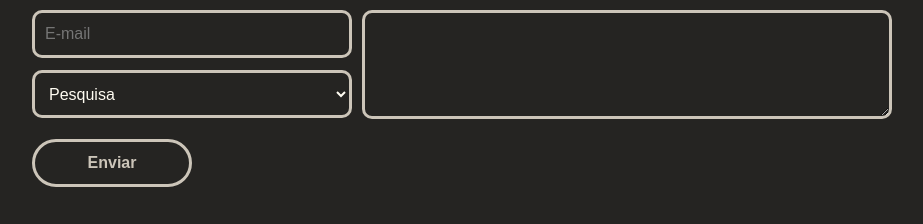
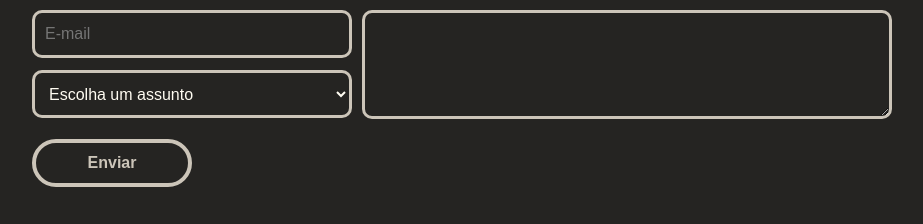
Before and after one commit to AssoDePicche/www, a Next.js app: page / in a window 1280 px wide. Shown: the part 1073-1297 px from the top of the page, without its empty margins (178-1101 px from the left). Built offline with nearby package versions, Linux system fonts and the light colour scheme.

Commit message:
feat: update contact form components

```diff
--- a/components/Home/Contact/Form/index.tsx
+++ b/components/Home/Contact/Form/index.tsx
@@ -15,7 +15,7 @@ import { sendEmail } from './Mailing';
 const Button = styled.button`
   align-items: center;
   background-color: transparent;
-  border: 0.3rem solid ${Theme.colors.accent};
+  border: 0.4rem solid ${Theme.colors.accent};
   border-radius: 9999px;
   color: ${Theme.colors.accent};
   display: flex;
@@ -146,6 +146,7 @@ export const Form = () => {
           <Input placeholder='E-mail' type='from' {...register('from', { required: true })} />
 
           <Select {...register('subject', { required: true })}>
+            <option>Escolha um assunto</option>
             { subjects.map((subject: string, index: number) => (
               <option key={index} value={subject}>{subject}</option>
             ))}
```
